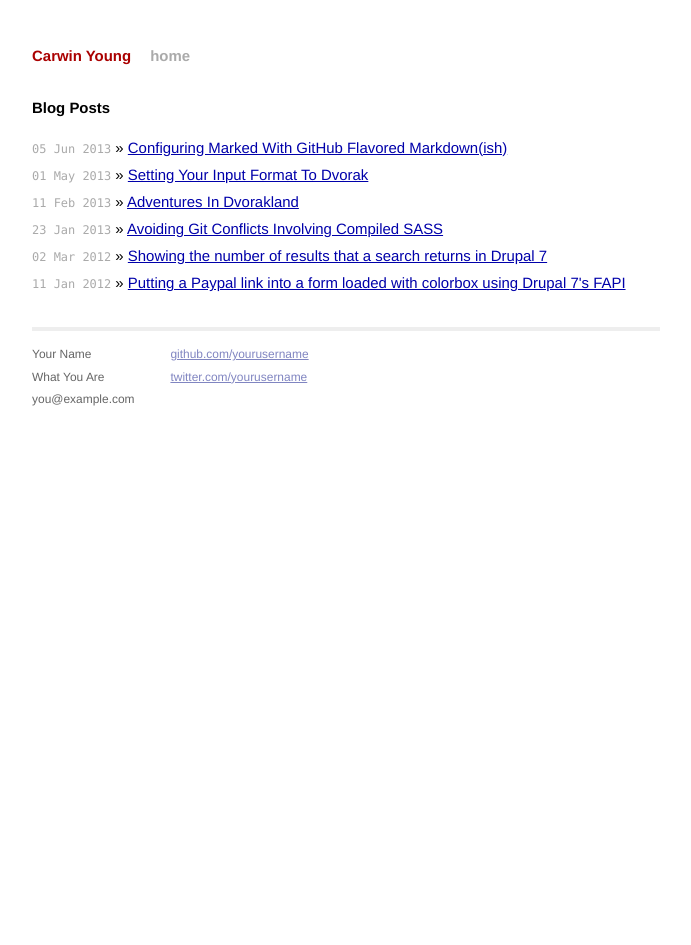
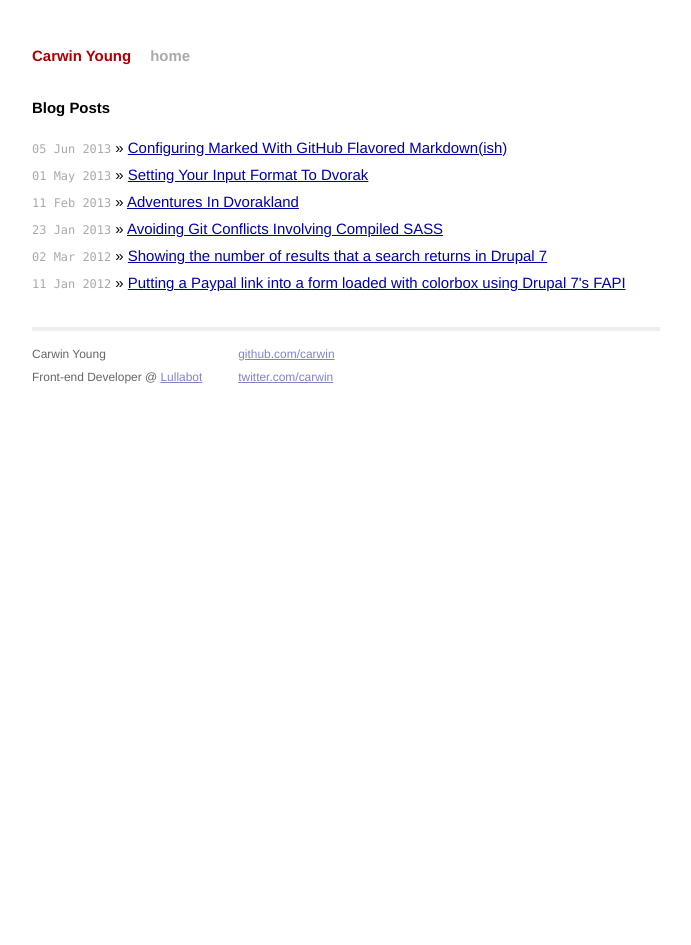
Before and after one commit to carwin/carwin.github.io, a Jekyll site: the page built from index.html, in a window 1280 px wide. Shown: the whole page, without its empty margins (294-985 px from the left). Built offline with Jekyll 4.4.1, drawn with Linux system fonts in a browser that asks for light colours; Markdown is read by kramdown in place of the engine named in the settings.

Commit message:
Adding contact details to footer.

```diff
--- a/_layouts/default.html
+++ b/_layouts/default.html
@@ -26,15 +26,14 @@
           <div class="footer">
             <div class="contact">
               <p>
-                Your Name<br />
-                What You Are<br />
-                you@example.com
+                Carwin Young<br />
+                Front-end Developer @ <a href="http://lullabot.com">Lullabot</a><br />
               </p>
             </div>
             <div class="contact">
               <p>
-                <a href="https://github.com/yourusername">github.com/yourusername</a><br />
-                <a href="https://twitter.com/yourusername">twitter.com/yourusername</a><br />
+                <a href="https://github.com/carwin">github.com/carwin</a><br />
+                <a href="https://twitter.com/carwin">twitter.com/carwin</a><br />
               </p>
             </div>
           </div>
```
